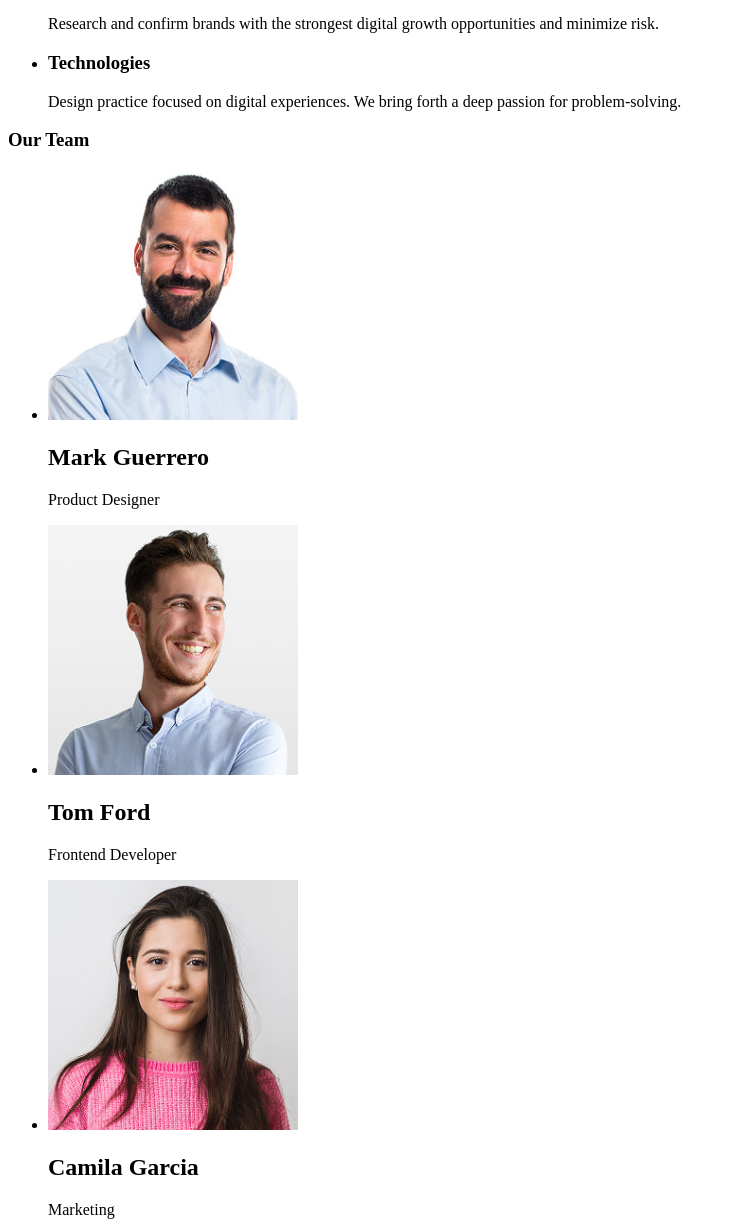
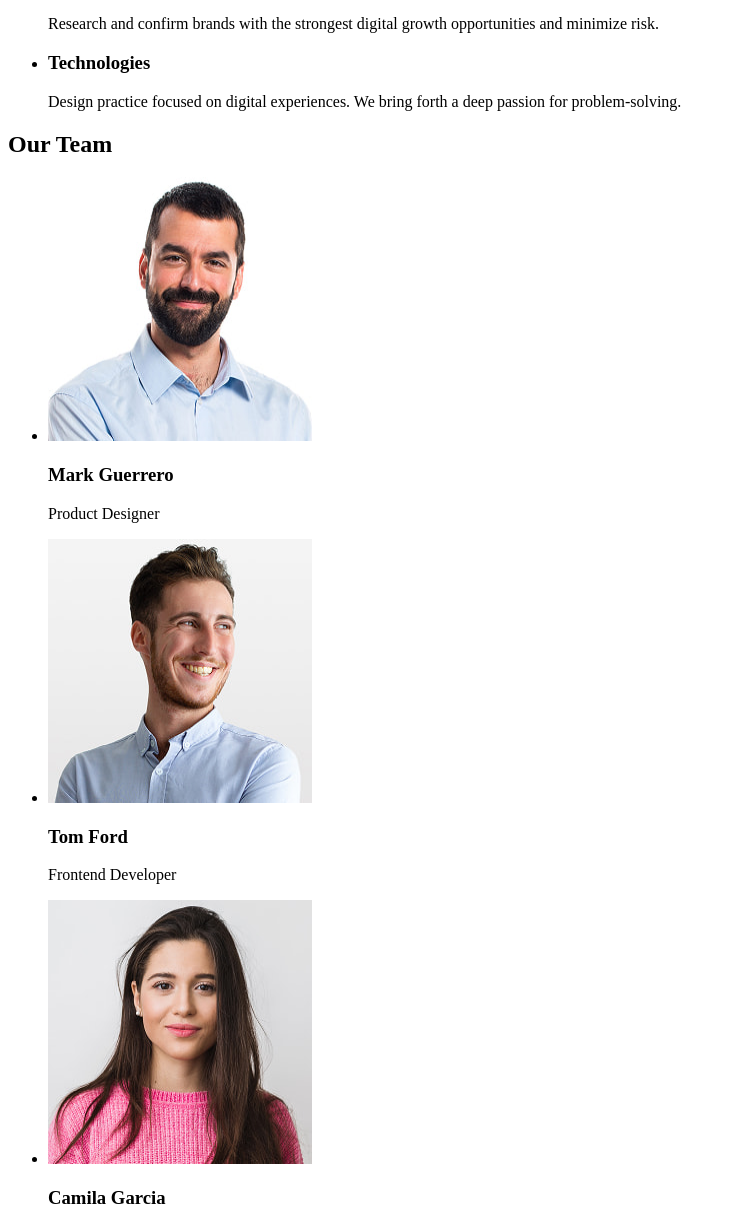
Before and after one commit to Anatolii-Honchar/goit-markup-hw-01, a plain HTML site: page index.html in a window 1280 px wide. Shown: the part 483-1708 px from the top of the page, without its empty margins (0-736 px from the left). Drawn offline with Linux system fonts and the light colour scheme.

Commit message:
fixed 3rd section

```diff
--- a/index.html
+++ b/index.html
@@ -71,46 +71,46 @@
         </ul>
       </section>
       <section>
-        <h3>Our Team</h3>
+        <h2>Our Team</h2>
         <ul>
           <li>
             <img
-              src="images/mark_guerrero.jpg"
+              src="./images/mark_guerrero.jpg"
               alt="Mark Guerrero"
-              width="250"
-              height="250"
+              width="264"
+              height="264"
             />
-            <h2>Mark Guerrero</h2>
+            <h3>Mark Guerrero</h3>
             <p>Product Designer</p>
           </li>
           <li>
             <img
-              src="images/tom_ford.jpg"
+              src="./images/tom_ford.jpg"
               alt="Tom Ford"
-              width="250"
-              height="250"
+              width="264"
+              height="264"
             />
-            <h2>Tom Ford</h2>
+            <h3>Tom Ford</h3>
             <p>Frontend Developer</p>
           </li>
           <li>
             <img
-              src="images/camila_garcia.jpg"
+              src="./images/camila_garcia.jpg"
               alt="Camila Garcia"
-              width="250"
-              height="250"
+              width="264"
+              height="264"
             />
-            <h2>Camila Garcia</h2>
+            <h3>Camila Garcia</h3>
             <p>Marketing</p>
           </li>
           <li>
             <img
-              src="images/daniel_wilson.jpg"
+              src="./images/daniel_wilson.jpg"
               alt="Daniel Wilson"
-              width="250"
-              height="250"
+              width="264"
+              height="264"
             />
-            <h2>Daniel Wilson</h2>
+            <h3>Daniel Wilson</h3>
             <p>UI Designer</p>
           </li>
         </ul>
```
